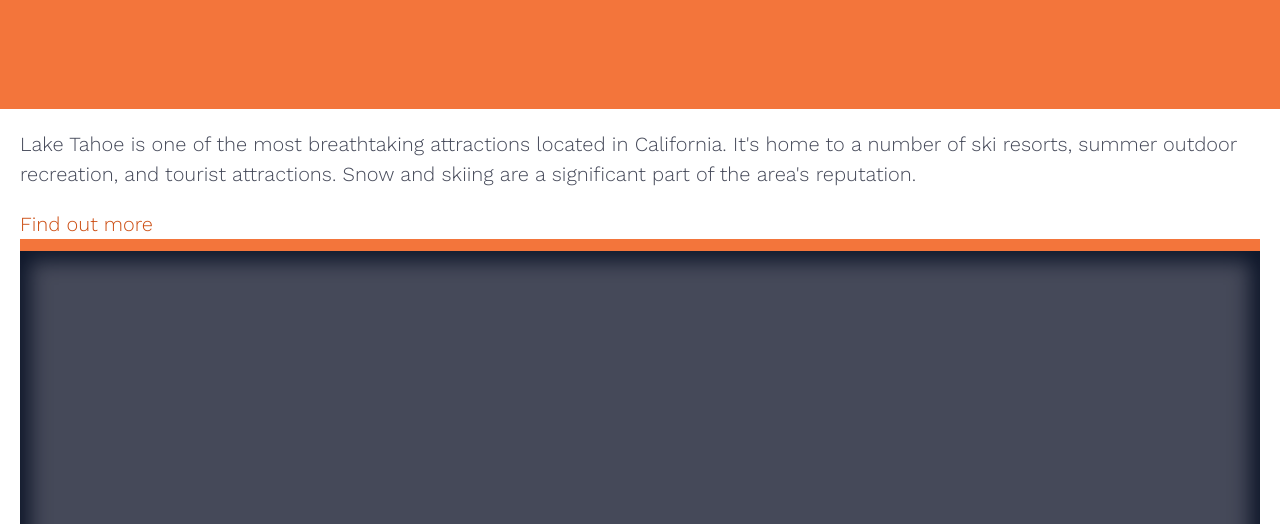
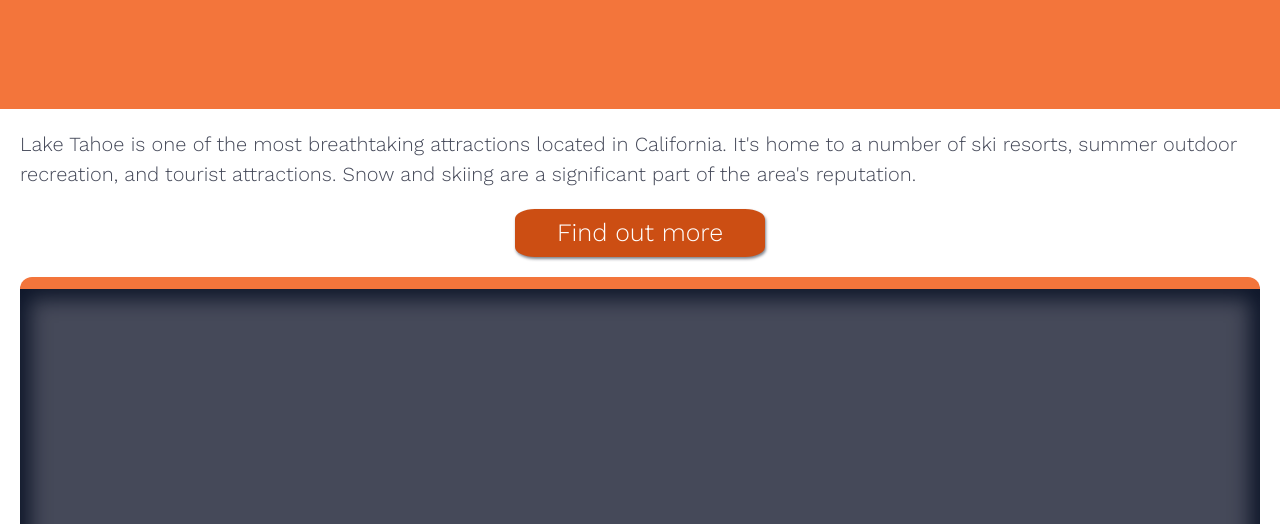
Before and after one commit to emilytrancat/ENHANCING-CSS, a plain HTML site: page index.html in a window 1280 px wide. Shown: the part 276-800 px from the top of the page. Drawn offline with nearby package versions, Linux system fonts and the light colour scheme.

Commit message:
Changes 7
Rounded Corners

```diff
--- a/css/style.css
+++ b/css/style.css
@@ -49,6 +49,7 @@ h3 {
 
 img {
   width: 100%; /* responsive images */
+  border-radius: 10px;
 }
 
 
@@ -75,6 +76,7 @@ main {
 #wildlife {
   padding: 20% 15%;
   border-top: 12px solid #f3753b;
+  border-radius: 12px 12px 0 0;
   background-color: #454959;
   color: white;
   box-shadow: inset 0 0 20px 10px rgba(0,10,30,.8);
@@ -83,6 +85,20 @@ main {
 #wildlife a {
   color: #f7a27c
 }
+
+.callout {
+  display: block;
+  width: 250px;
+  padding: .25rem 1rem;
+  border-radius: 20px/10px;
+  margin: 1rem auto;
+  box-shadow: 1px 2px 3px rgba(0, 10, 30, .5);
+  /* margin auto centers button in viewport */
+  background-color: #cc4e13;
+  color: white;
+  text-align: center;
+  font-size: 1.25rem;
+}
 /* the reason why we made this lighter is because we need to make the links specifically lighter on
 the dark background... We have other links on the white background. so the main a{ selector needs
 to be the main orange color.*/
```
